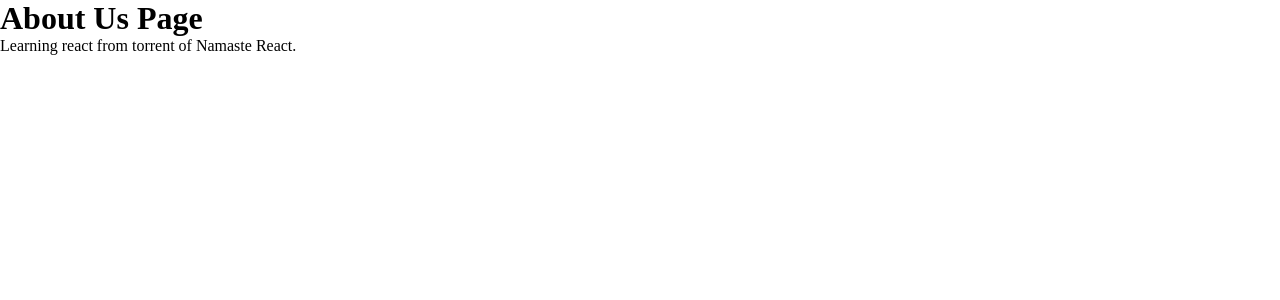
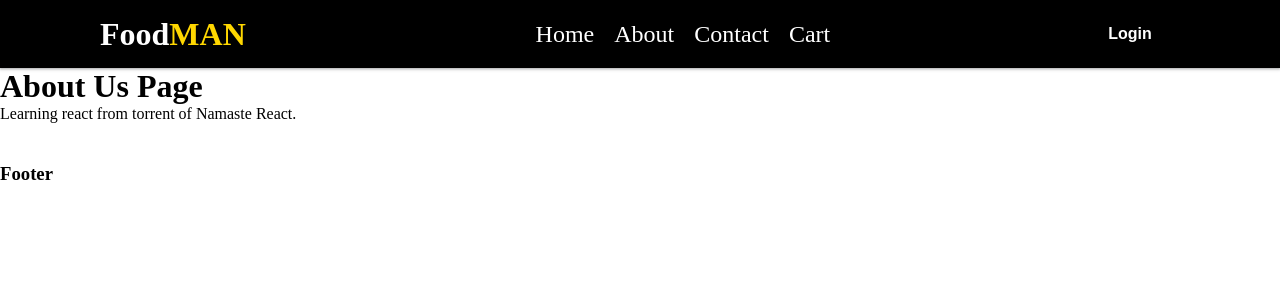
Before and after one commit to PushpRatan/FoodMan, a React (Vite) app: page /about in a window 1280 px wide. Shown: the top 300 px of the page. Built offline with nearby package versions, Linux system fonts and the light colour scheme.

Commit message:
Allitle routing

```diff
--- a/index.css
+++ b/index.css
@@ -99,3 +99,7 @@ a{
     background-color: #ADC4CE;
     margin-top: 10px;
 }
+
+.navLinks{
+    color: inherit;
+}
--- a/src/App.js
+++ b/src/App.js
@@ -19,13 +19,13 @@
   -- Copyright
 */
 
-import React from "react";
+import React, { Children } from "react";
 import ReactDOM from "react-dom/client";
 import Header from "./component/Header";
 import Body from "./component/Body";
 import Footer from "./component/Footer";
 import About from "./component/About";
-import { createBrowserRouter, RouterProvider } from "react-router-dom";
+import { createBrowserRouter, RouterProvider, Outlet } from "react-router-dom";
 import Error from "./component/Error";
 
 // App Layout
@@ -33,7 +33,7 @@ const AppLayout = () => {
   return (
     <>
       <Header />
-      <Body />
+      <Outlet />
       <Footer />
     </>
   );
@@ -43,12 +43,18 @@ const appRouter= createBrowserRouter([
   {
     path:"/",
     element: <AppLayout />,
-    errorElement: <Error />
+    errorElement: <Error />,
+    children: [
+      {
+        path:"/",
+        element: <Body />
+      },
+      {
+        path:"/about",
+        element: <About />
+      }
+    ]
   },
-  {
-    path:"/about",
-    element: <About />
-  }
 ])
 
 const root = ReactDOM.createRoot(document.getElementById("root"));
--- a/src/component/Error.js
+++ b/src/component/Error.js
@@ -1,8 +1,13 @@
+import { useRouteError } from "react-router-dom";
+
 const Error = ()=>{
+    const err = useRouteError();
+    console.log(err);
     return(
         <>
             <h1>Oops!!</h1>
             <h2>Something went wrong buddy.</h2>
+            <h2>{err.status +" : " + err.statusText}</h2>
         </>
     )
 }
--- a/src/component/Header.js
+++ b/src/component/Header.js
@@ -1,4 +1,5 @@
 import { useEffect, useState } from "react";
+import { Link } from "react-router-dom";
 
 const Title = () => (
   <a href="/">
@@ -14,10 +15,10 @@ const Header = () => {
     <div className="header">
       <Title />
       <ul>
-        <li>Home</li>
-        <li>About</li>
-        <li>Contact</li>
-        <li>Cart</li>
+        <li><Link to={"/"} className="navLinks">Home</Link></li>
+        <li><Link to={"/about"} className="navLinks">About</Link></li>
+        <li><Link to={"/contact"} className="navLinks">Contact</Link></li>
+        <li><Link to={"/cart"} className="navLinks">Cart</Link></li>
       </ul>
       {auth ? (
         <button className="logBtn" onClick={() => setAuth(false)}>
--- a/src/component/Shimmer.js
+++ b/src/component/Shimmer.js
@@ -1,7 +1,7 @@
 const Shimmer = () => {
   return (
     <div className="restraunts">
-      {Array(10)
+      {Array(15)
         .fill("")
         .map((e, index) => (
           <div key={index} className="shimmerCard">
```
